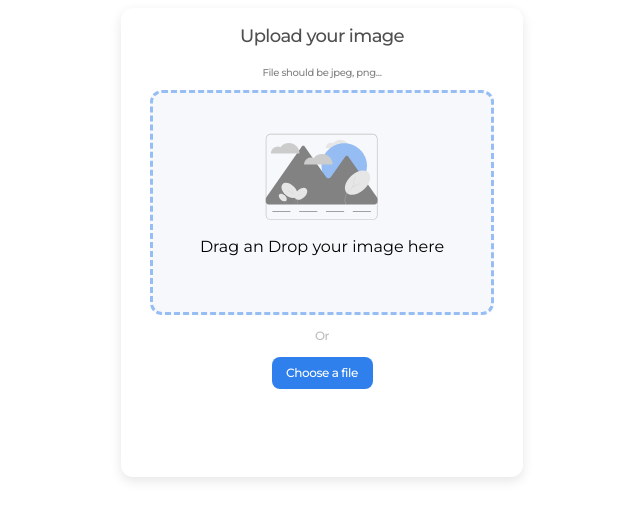
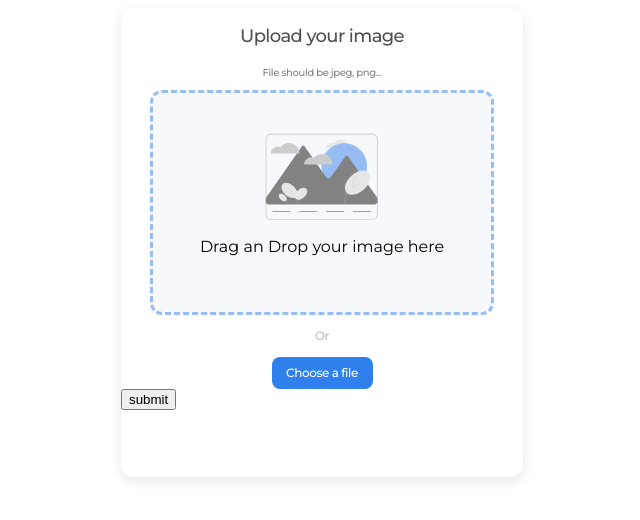
Before and after one commit to Jose-Salazar-27/image-uploader-frontend, a React (Vite) app: page / in a window 1280 px wide. Shown: the top 520 px of the page, without its empty margins (318-958 px from the left). Built offline with nearby package versions, Linux system fonts and the light colour scheme.

Commit message:
feat: create submit function to send file

```diff
--- a/src/components/Form/Form.jsx
+++ b/src/components/Form/Form.jsx
@@ -11,8 +11,26 @@ export function Form() {
     setFiles(file[0]);
   };
 
+  const submitFile = async e => {
+    e.preventDefault();
+
+    const payload = new FormData();
+    payload.append('my-file', files);
+
+    console.log(payload, typeof payload);
+
+    const options = {};
+
+    const result = await fetch('http://localhost:8800/api/test', {
+      method: 'POST',
+      body: payload,
+    });
+    const json = await result.json();
+    console.log(json);
+  };
+
   return (
-    <form className={styles.container}>
+    <form className={styles.container} onSubmit={e => submitFile(e)}>
       <h2 className={styles.formTitle}>Upload your image</h2>
       <p className={styles.p}>File should be jpeg, png...</p>
       <DropZone files={files} setFiles={setFiles} />
@@ -21,6 +39,7 @@ export function Form() {
         Choose a file
       </label>
       <input type='file' id='button' className={styles.button} onChange={handleClick} />
+      <button>submit</button>
     </form>
   );
 }
```
